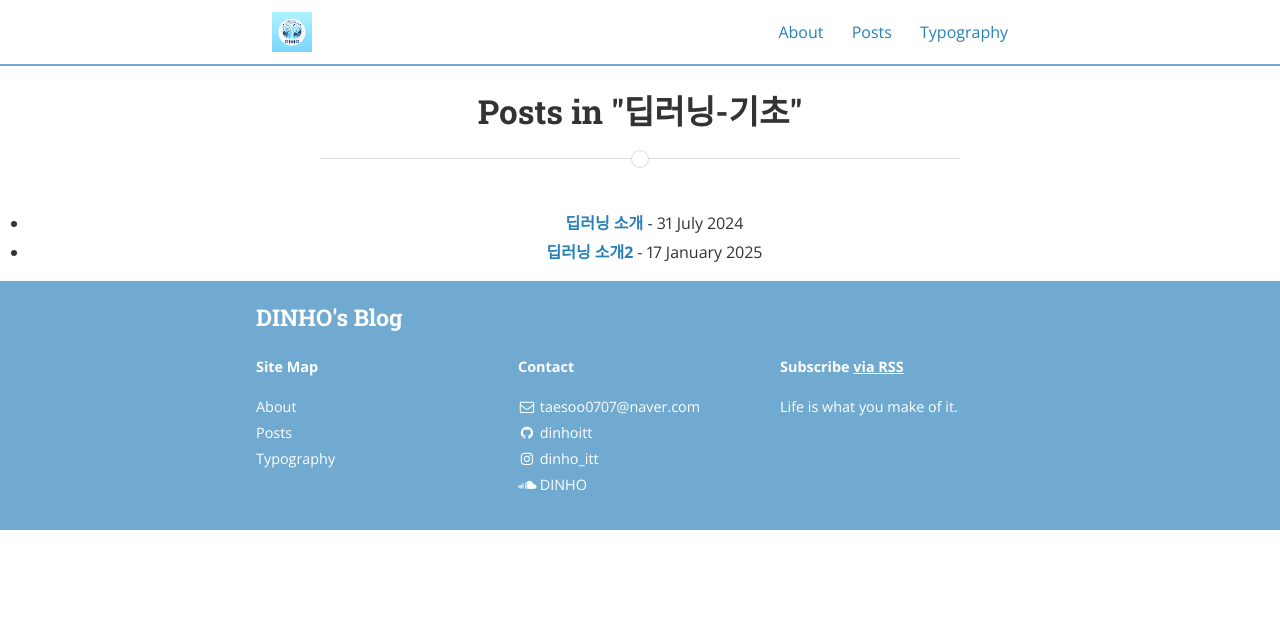
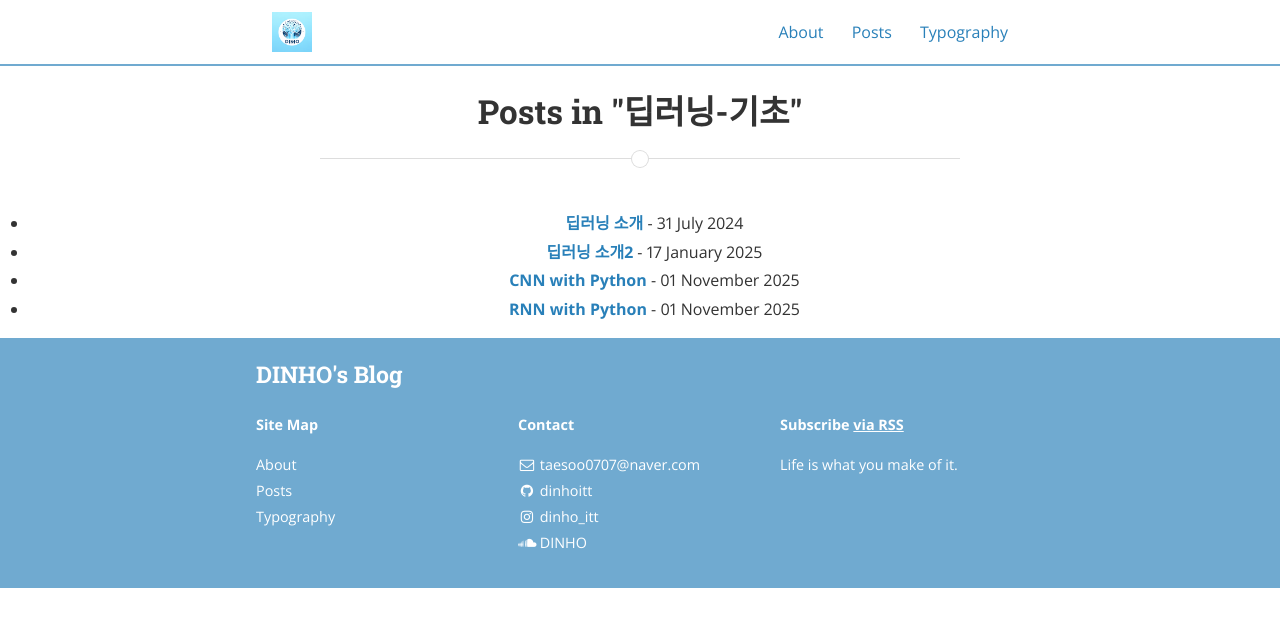
Before and after one commit to dinhoitt/dinhoitt.github.io, a Jekyll site: the page built from category/딥러닝-기초/index.html, in a window 1280 px wide. Shown: the top 627 px of the page. Built offline with Jekyll 4.4.1, drawn with Linux system fonts in a browser that asks for light colours; nearby versions of some CDN libraries.

Commit message:
modify date and category

```diff
--- a/category/딥러닝-기초/index.html
+++ b/category/딥러닝-기초/index.html
@@ -33,6 +33,24 @@ layout: default
                 <span class="post-date"> - 17 January 2025</span>
             </li>
 
+                        <li>
+                <strong>
+                    <a class="post-link" href="https://dinhoitt.github.io/python/%EB%94%A5%EB%9F%AC%EB%8B%9D-%EA%B8%B0%EC%B4%88/2025/11/01/CNN.html">
+                        CNN with Python
+                    </a>
+                </strong>
+                <span class="post-date"> - 01 November 2025</span>
+            </li>
+
+            <li>
+                <strong>
+                    <a class="post-link" href="https://dinhoitt.github.io/python/%EB%94%A5%EB%9F%AC%EB%8B%9D-%EA%B8%B0%EC%B4%88/2025/11/01/RNN.html">
+                        RNN with Python
+                    </a>
+                </strong>
+                <span class="post-date"> - 01 November 2025</span>
+            </li>
+
 
 
             <!--
```
Also changed, not shown: _posts/2025-10-24-Linear Regression.md (+1 -1 lines), _posts/2025-11-01-CNN.md (+0 -3 lines), _posts/2025-11-03-RNN.md (+1 -1 lines), _posts/2026-03-25-SpeechLM.md (+1 -1 lines), category/Python/index.html (+9 -0 lines).
